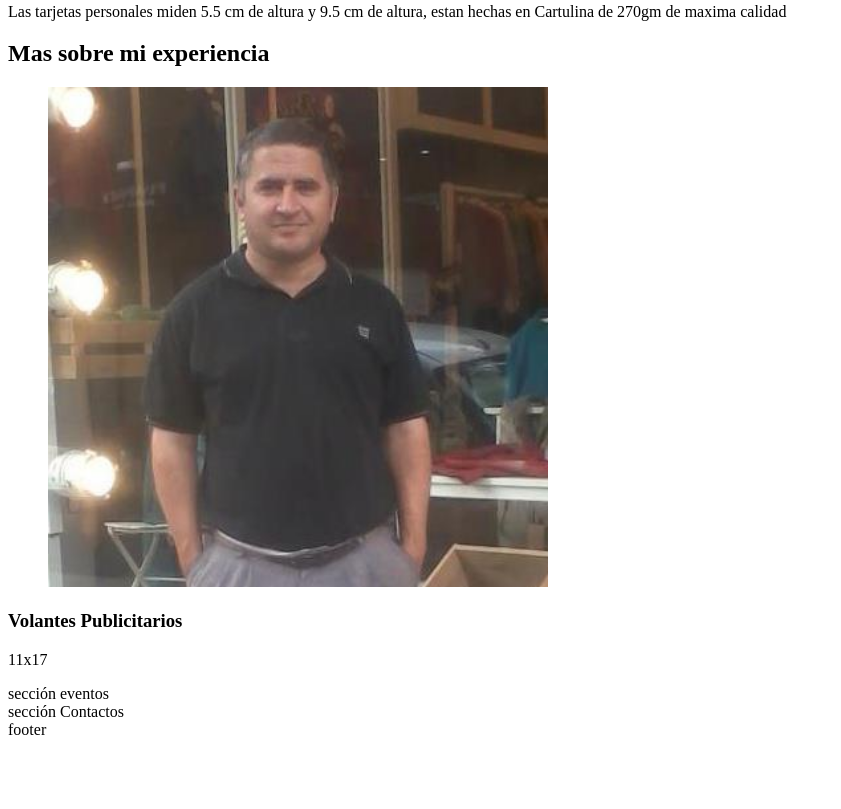
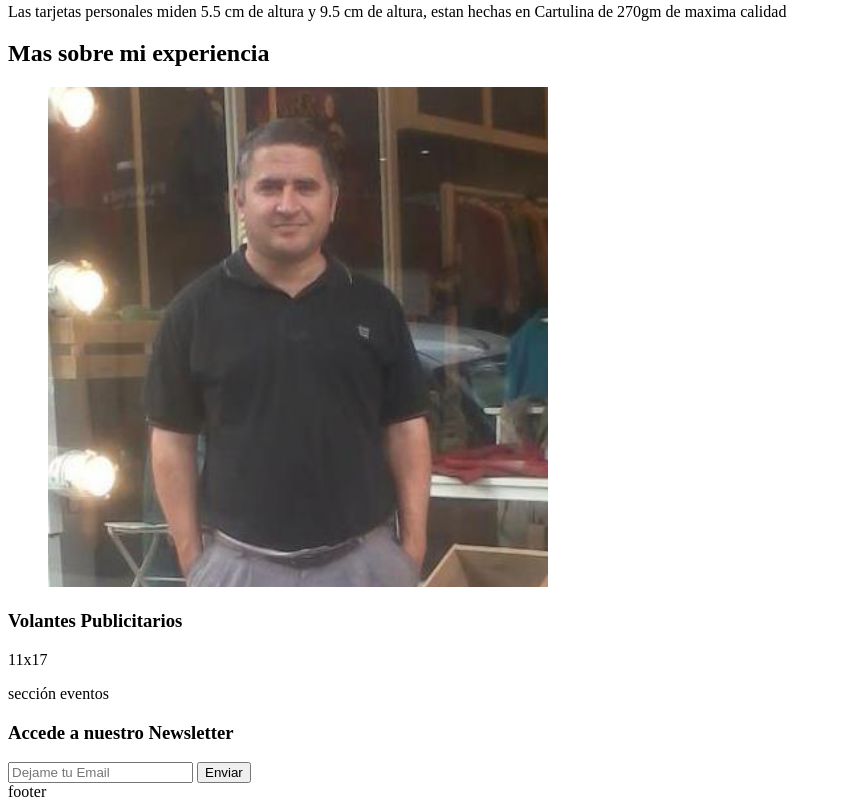
Before and after one commit to ferchuqui/desarrolloweb, a plain HTML site: page index.html in a window 1280 px wide. Shown: the part 918-1727 px from the top of the page, without its empty margins (0-841 px from the left). Before the commit the page ends 1665 px from the top, so only its background shows below. Drawn offline with Linux system fonts and the light colour scheme.

Commit message:
formularios

```diff
--- a/index.html
+++ b/index.html
@@ -49,7 +49,7 @@
     <h2>Mas sobre mi experiencia</h2>
     <article>
         <figure>
-            <img src="images/hero.jpg" alt="mi experiencia... cambiar la foto" width="500" >
+            <img src="images/hero.jpg" alt="mi experiencia... cambiar la foto" width="500">
         </figure>
         <h3>Volantes Publicitarios</h3>
         <p>11x17</p>
@@ -57,7 +57,12 @@
     sección eventos
 </section>
 <section>
-    sección Contactos
+    <form action="/suscripcion/">
+       <h3>Accede a nuestro Newsletter</h3>
+    <input type="email" placeholder="Dejame tu Email" required >
+    <button>Enviar</button>
+
+    </form>
 </section>
 <footer>footer</footer>
 </body>
```
